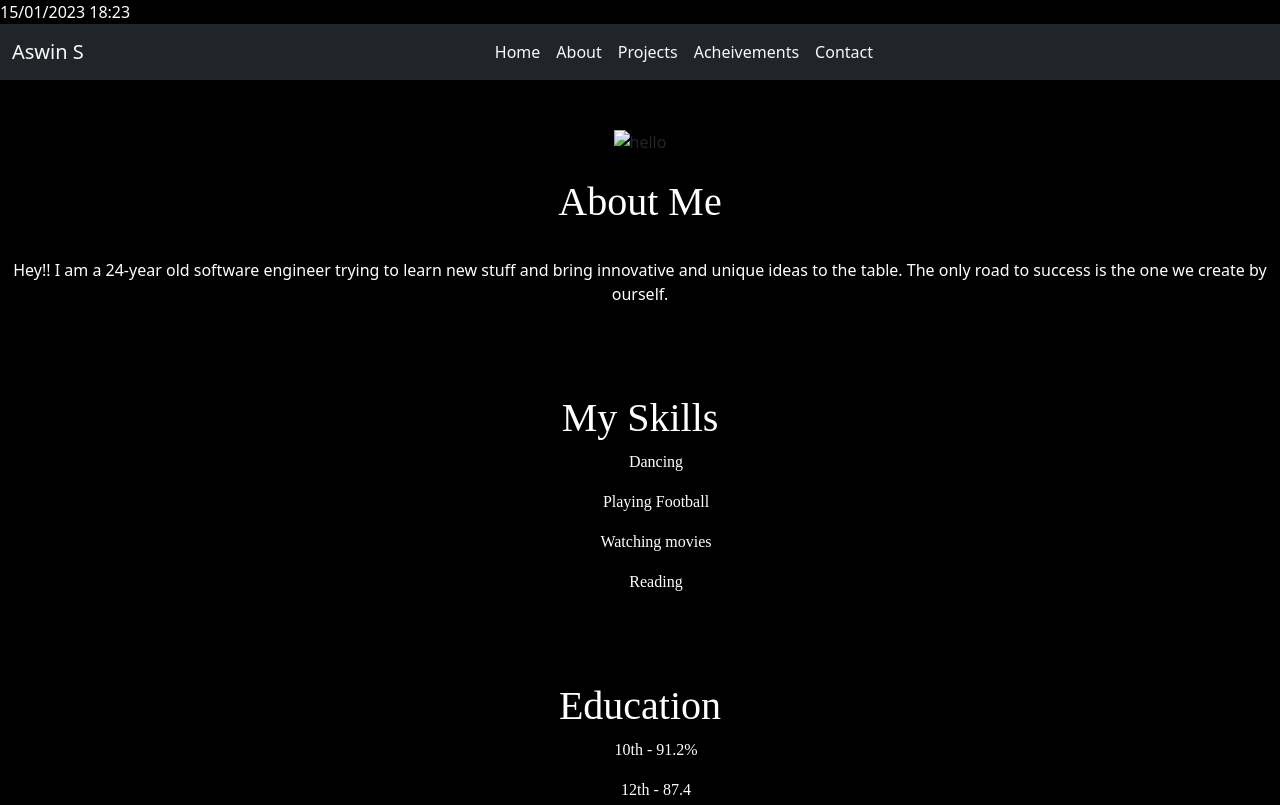
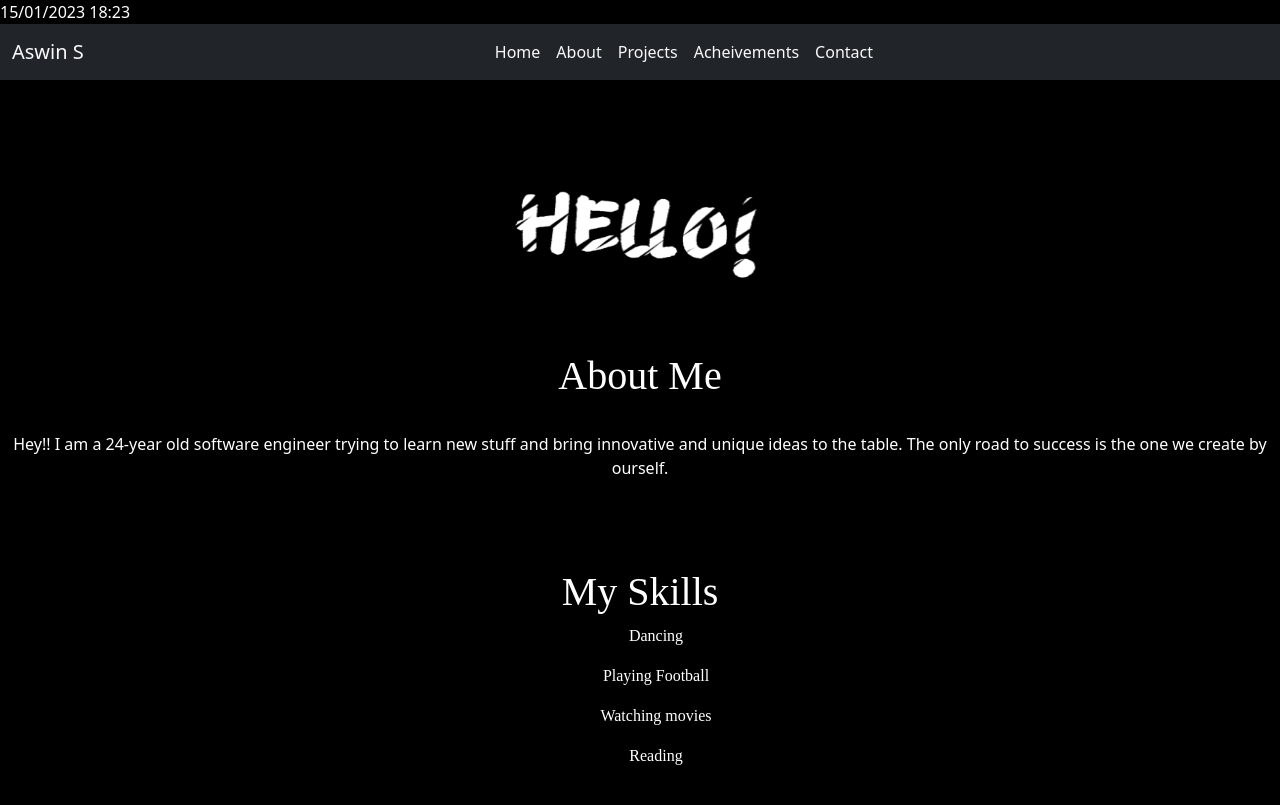
Before and after one commit to Aswin301/Profile, a plain HTML site: page index.html in a window 1280 px wide. Shown: the top 805 px of the page. Drawn offline with Linux system fonts and the light colour scheme; the site is published under a folder, as on GitHub Pages, so addresses that start at the root find nothing.

Commit message:
Update index.html

```diff
--- a/index.html
+++ b/index.html
@@ -40,7 +40,7 @@
       </nav>
       <Br></Br>
       <div style="text-align:center">
-      <img src="/images/hello-hand-lettering-handmade-calligraphy-black-background-82992954.jpg" alt="hello"  height="200px" width="500px" >
+      <img src="images/hello-hand-lettering-handmade-calligraphy-black-background-82992954.jpg" alt="hello"  height="200px" width="500px" >
     </div>
     <br>
     <div style="text-align: center; font-family: 'Times New Roman', Times, serif;">
```
